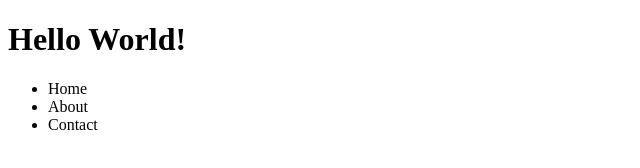
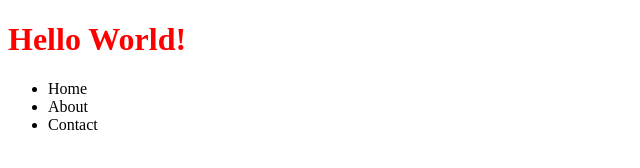
Before and after one commit to mlipson001/mlipson001.github.io, a plain HTML site: page index.html in a window 1280 px wide. Shown: the whole page, without its empty margins (0-640 px from the left). Drawn offline with Linux system fonts and the light colour scheme.

Commit message:
css stylesheet

```diff
--- a/index.html
+++ b/index.html
@@ -1,17 +1,24 @@
 <!doctype html>
 <html>
     <head>
-
+        <link rel="stylesheet" type="text/css" href="styles/main.css">
 
     </head>
 
     <body>
+        <div>
+            <div>
                 <h1>Hello World!</h1>
+            </div>
+            <div>
+
                 <ul>
                     <li>Home</li>
                     <li>About</li>
                     <li>Contact</li>
                 </ul>
+            </div>
+        </div>
     </body>
 
 </html>
--- /dev/null
+++ b/styles/main.css
@@ -0,0 +1,3 @@
+h1{
+    color:red;
+}
```
Lines whose indentation alone changed are shown as unchanged.
